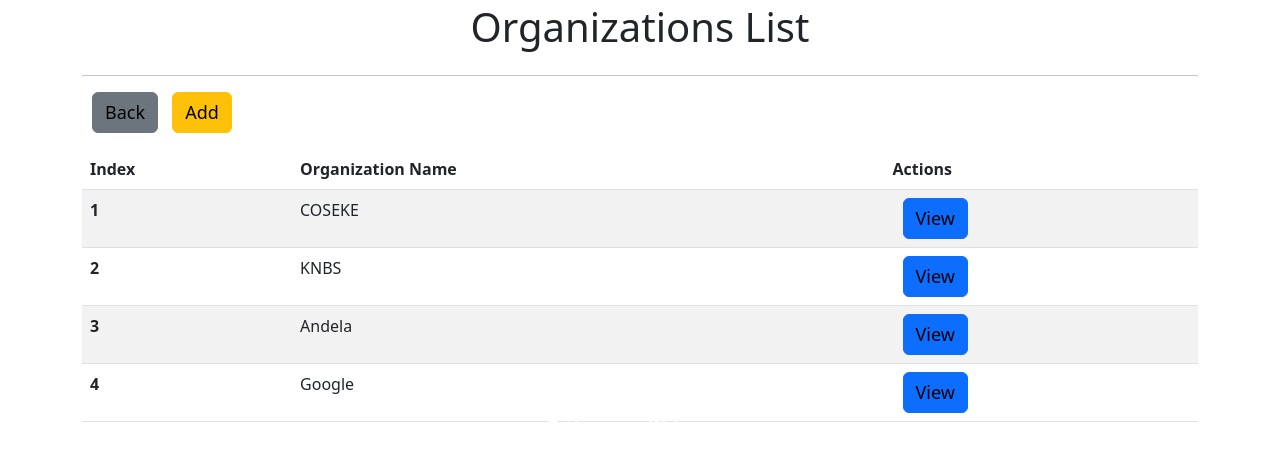
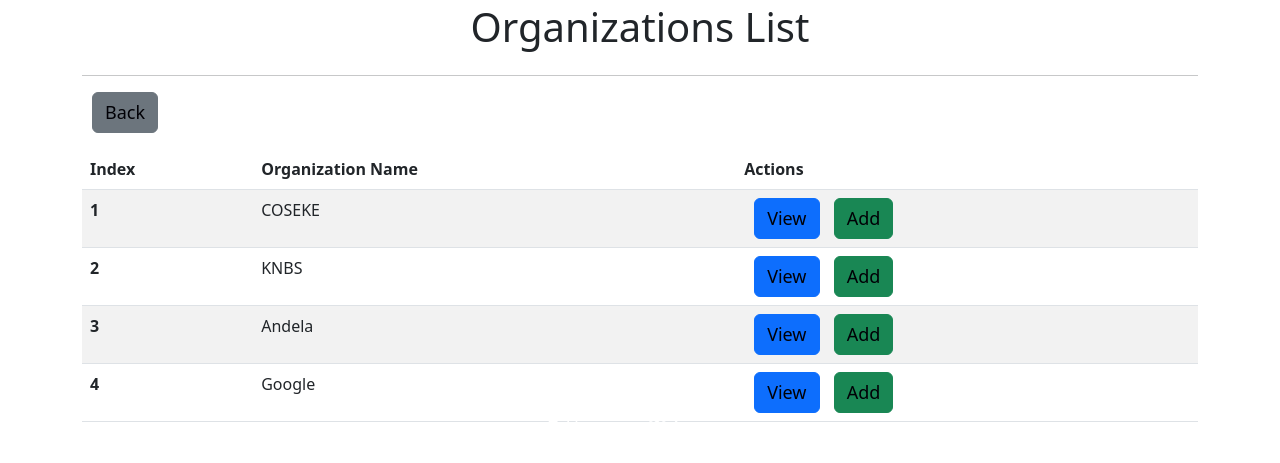
Before and after one commit to mmbogajemimah/BoardMeets_Demo, a Django app: page /organization-names/ in a window 1280 px wide. Shown: the part 337-800 px from the top of the page. Run offline with Django 4.2, Linux system fonts and the light colour scheme; data comes from the database, SQL or seed files in the repository.

Commit message:
Add Organization templates

```diff
--- a/boardmeets/base/templates/base/organization_names.html
+++ b/boardmeets/base/templates/base/organization_names.html
@@ -42,7 +42,7 @@
         <h1 class="text-center mt-4 mb-4">Organizations List</h1>
         <hr>
         <a href="{% url 'index' %}" class="btn btn-secondary mb-3">Back</a>
-        <a href="{% url 'add_organization' %}" class="btn btn-warning mb-3">Add</a>
+
         <table class="table table-striped">
             <thead>
                 <tr>
@@ -58,6 +58,8 @@
                         <td>{{ organization.organization_name }}</td>
                         <td>
                             <a href="{% url 'organization_leaders' organization.id %}" class="btn btn-primary">View</a>
+                            <a href="{% url 'add_leader' organization.id %}" class="btn btn-success">Add</a>
+
                             <!-- <a href="#" class="btn btn-success">Edit</a>
                             <a href="#" class="btn btn-danger">Delete</a> -->
                         </td>
```
